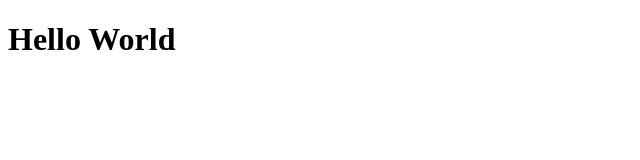
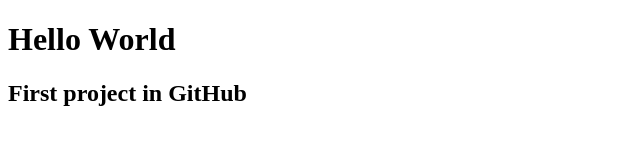
Before and after one commit to ZiRazok/Tutorial, a plain HTML site: page Index.html in a window 1280 px wide. Shown: the whole page, without its empty margins (0-640 px from the left). Drawn offline with Linux system fonts and the light colour scheme.

Commit message:
Update index.html
add h2

```diff
--- a/Index.html
+++ b/Index.html
@@ -9,6 +9,7 @@
 
 <body>
     <h1>Hello World</h1>
+    <h2>First project in GitHub</h2>
 </body>
 
 </html>
```
